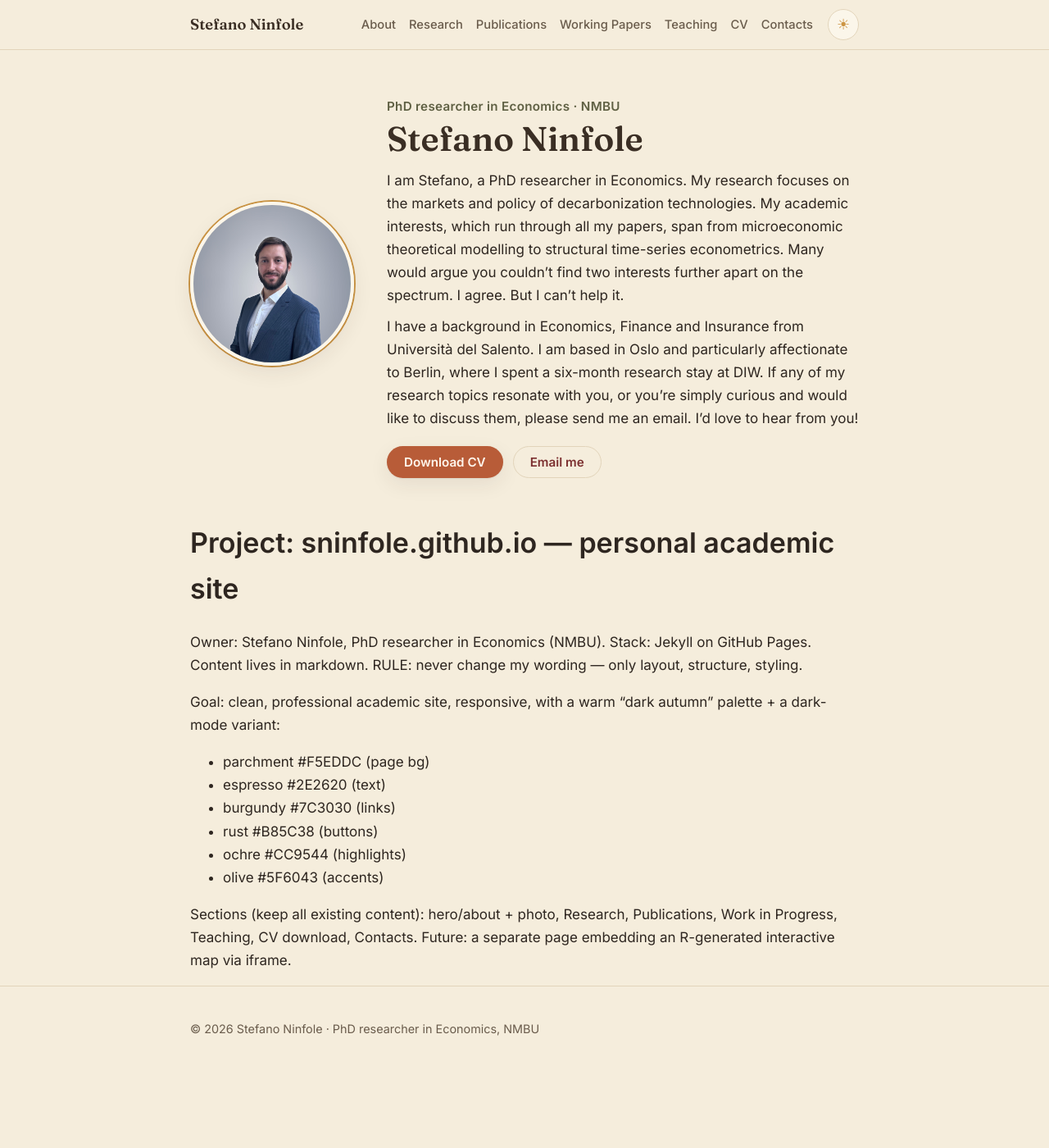
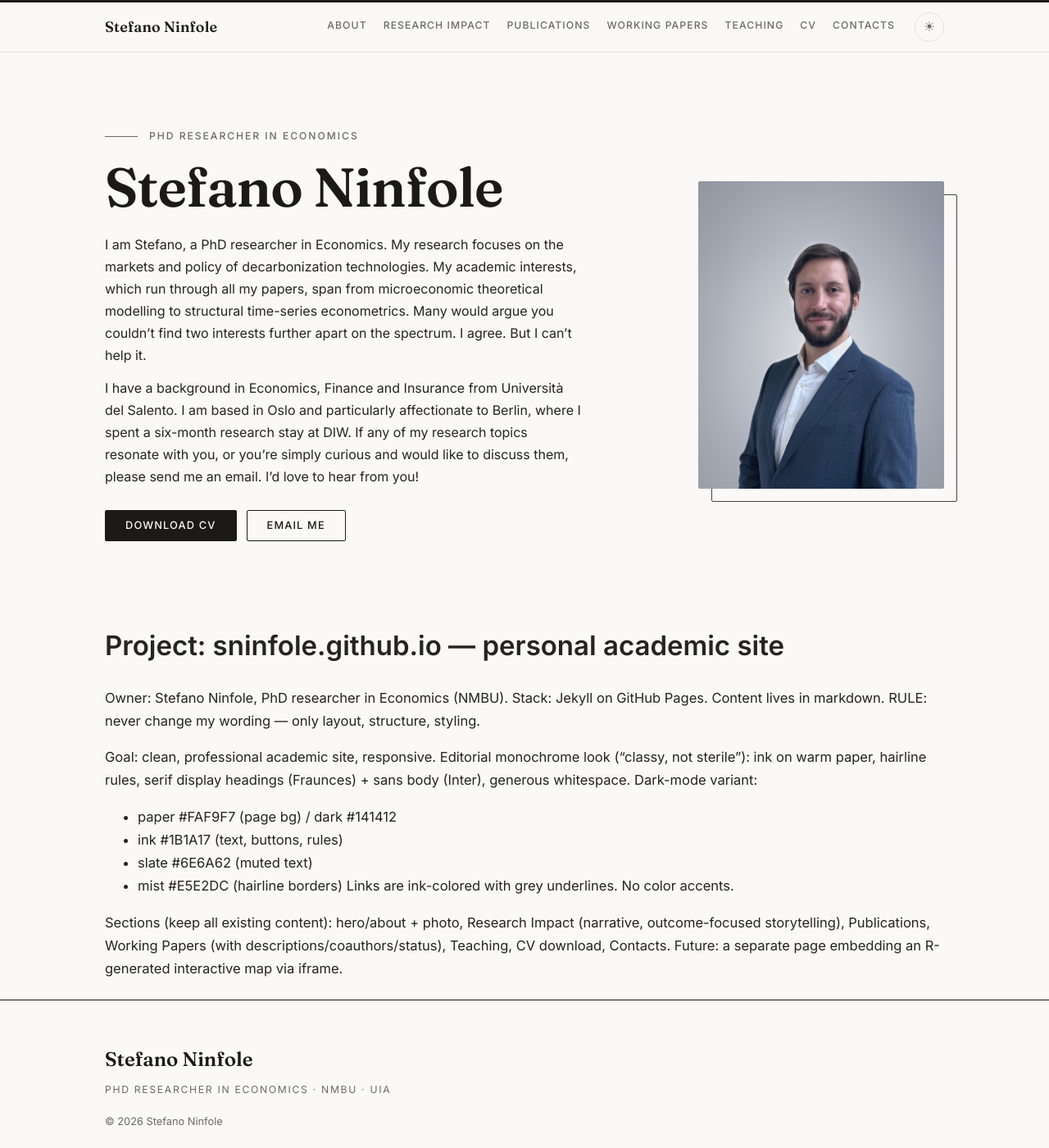
Before and after one commit to SNinfole/sninfole.github.io, a Jekyll site: the page built from CLAUDE.md, in a window 1280 px wide and 1400 px high. Shown: the whole window at 82% size. Built offline with Jekyll 4.4.1, drawn with Linux system fonts in a browser that asks for light colours; our own code applies the rules of GitHub Pages for plain Markdown files.

Commit message:
Redesign as editorial monochrome, rewrite Research section as Research Impact
- New look: ink-on-paper monochrome, masthead rule, asymmetric hero with
  framed rectangular portrait, two-column editorial section grid,
  serif/sans typographic system, editorial footer, gentle scroll reveal
- Research -> Research Impact: narrative, outcome-focused text; project
  link now points to nva.sikt.no; publication story on coordination and
  uncertainty in the CO2 storage market
- Content edits: hero tagline without NMBU; footer credits NMBU and UiA
- CLAUDE.md updated to describe the monochrome design direction

Co-Authored-By: Claude Opus 4.8 <noreply@anthropic.com>

```diff
--- a/CLAUDE.md
+++ b/CLAUDE.md
@@ -3,15 +3,16 @@ Owner: Stefano Ninfole, PhD researcher in Economics (NMBU).
 Stack: Jekyll on GitHub Pages. Content lives in markdown.
 RULE: never change my wording — only layout, structure, styling.
 
-Goal: clean, professional academic site, responsive, with a warm "dark autumn"
-palette + a dark-mode variant:
-- parchment #F5EDDC (page bg)
-- espresso #2E2620 (text)
-- burgundy #7C3030 (links)
-- rust #B85C38 (buttons)
-- ochre #CC9544 (highlights)
-- olive #5F6043 (accents)
+Goal: clean, professional academic site, responsive. Editorial monochrome
+look ("classy, not sterile"): ink on warm paper, hairline rules, serif display
+headings (Fraunces) + sans body (Inter), generous whitespace. Dark-mode variant:
+- paper #FAF9F7 (page bg) / dark #141412
+- ink #1B1A17 (text, buttons, rules)
+- slate #6E6A62 (muted text)
+- mist #E5E2DC (hairline borders)
+Links are ink-colored with grey underlines. No color accents.
 
-Sections (keep all existing content): hero/about + photo, Research,
-Publications, Work in Progress, Teaching, CV download, Contacts.
+Sections (keep all existing content): hero/about + photo, Research Impact
+(narrative, outcome-focused storytelling), Publications, Working Papers
+(with descriptions/coauthors/status), Teaching, CV download, Contacts.
 Future: a separate page embedding an R-generated interactive map via iframe.
--- a/_config.yml
+++ b/_config.yml
@@ -5,7 +5,7 @@ description: |-
   I have a background in Economics, Finance and Insurance from Università del Salento. I am based in Oslo and particularly affectionate to Berlin, where I spent a six-month research stay at DIW. If any of my research topics resonate with you, or you're simply curious and would like to discuss them, please send me an email. I'd love to hear from you!
 name: "Stefano Ninfole"
 email: "stefano.ninfole@nmbu.no"
-tagline: "PhD researcher in Economics · NMBU"
+tagline: "PhD researcher in Economics"
 
 markdown: kramdown
 exclude:
--- a/_layouts/default.html
+++ b/_layouts/default.html
@@ -20,7 +20,7 @@
 
   <link rel="preconnect" href="https://fonts.googleapis.com">
   <link rel="preconnect" href="https://fonts.gstatic.com" crossorigin>
-  <link href="https://fonts.googleapis.com/css2?family=Fraunces:opsz,wght@9..144,400;9..144,500;9..144,600&family=Inter:wght@400;500;600&display=swap" rel="stylesheet">
+  <link href="https://fonts.googleapis.com/css2?family=Fraunces:ital,opsz,wght@0,9..144,400..600;1,9..144,400..600&family=Inter:wght@400;500;600&display=swap" rel="stylesheet">
 
   <link rel="stylesheet" href="{{ '/assets/css/main.css' | relative_url }}">
 </head>
@@ -32,7 +32,7 @@
       <a class="brand" href="{{ '/' | relative_url }}">{{ site.name }}</a>
       <nav class="site-nav" aria-label="Sections">
         <a href="#about">About</a>
-        <a href="#research">Research</a>
+        <a href="#research-impact">Research Impact</a>
         <a href="#publications">Publications</a>
         <a href="#working-papers">Working Papers</a>
         <a href="#teaching">Teaching</a>
@@ -69,21 +69,36 @@
   </main>
 
   <footer class="site-footer">
-    <div class="wrap">
-      <p>© {{ site.time | date: '%Y' }} {{ site.name }} · PhD researcher in Economics, NMBU</p>
+    <div class="wrap footer-inner">
+      <p class="footer-name">{{ site.name }}</p>
+      <p class="footer-role">PhD researcher in Economics · NMBU · UiA</p>
+      <p class="footer-copy">© {{ site.time | date: '%Y' }} {{ site.name }}</p>
     </div>
   </footer>
 
   <script>
     (function () {
       var btn = document.getElementById('theme-toggle');
-      if (!btn) return;
+      if (btn) {
         btn.addEventListener('click', function () {
           var current = document.documentElement.getAttribute('data-theme') === 'dark' ? 'dark' : 'light';
           var next = current === 'dark' ? 'light' : 'dark';
           document.documentElement.setAttribute('data-theme', next);
           try { localStorage.setItem('theme', next); } catch (e) {}
         });
+      }
+
+      /* Gentle scroll-reveal for sections (skipped if user prefers reduced motion) */
+      if (!window.matchMedia('(prefers-reduced-motion: reduce)').matches && 'IntersectionObserver' in window) {
+        var cards = document.querySelectorAll('.card');
+        cards.forEach(function (el) { el.classList.add('reveal'); });
+        var io = new IntersectionObserver(function (entries) {
+          entries.forEach(function (e) {
+            if (e.isIntersecting) { e.target.classList.add('is-visible'); io.unobserve(e.target); }
+          });
+        }, { threshold: 0.06 });
+        cards.forEach(function (el) { io.observe(el); });
+      }
     })();
   </script>
 </body>
--- a/assets/css/main.css
+++ b/assets/css/main.css
@@ -1,54 +1,47 @@
 /* =========================================================
    Stefano Ninfole — personal academic site
-   "Dark autumn" palette with a light + dark variant.
+   Editorial monochrome. Asymmetric hero, numbered sections
+   on a two-column editorial grid, ink-on-paper typography.
    ========================================================= */
 
 :root {
-  /* Brand palette */
-  --parchment: #F5EDDC;
-  --espresso:  #2E2620;
-  --burgundy:  #7C3030;
-  --rust:      #B85C38;
-  --ochre:     #CC9544;
-  --olive:     #5F6043;
+  /* Ink & paper palette */
+  --paper:      #FAF9F7;   /* warm off-white, not sterile white */
+  --ink:        #1B1A17;   /* near-black, slightly warm */
+  --graphite:   #44413B;
+  --slate:      #6E6A62;
+  --mist:       #E5E2DC;
 
   /* Semantic tokens — light (default) */
-  --bg:          var(--parchment);
-  --surface:     #FBF6EA;
-  --surface-alt: #F0E6D2;
-  --border:      #E2D4BA;
-  --text:        var(--espresso);
-  --text-muted:  #6A5C4C;
-  --heading:     #3A2E24;
-  --link:        var(--burgundy);
-  --link-hover:  #9A4242;
-  --accent:      var(--olive);
-  --highlight:   var(--ochre);
-  --btn:         var(--rust);
-  --btn-text:    #FFF6EC;
-  --shadow:      0 1px 2px rgba(46, 38, 32, .06), 0 8px 24px rgba(46, 38, 32, .08);
+  --bg:           var(--paper);
+  --surface:      #FFFFFF;
+  --border:       var(--mist);
+  --border-ink:   var(--ink);
+  --text:         #26241F;
+  --text-muted:   var(--slate);
+  --heading:      var(--ink);
+  --link:         var(--ink);
+  --link-underline: #B9B4AA;
+  --btn:          var(--ink);
+  --btn-text:     var(--paper);
 
-  --maxw: 860px;
-  --radius: 14px;
+  --maxw: 1080px;
   --font-body: "Inter", system-ui, -apple-system, "Segoe UI", Roboto, sans-serif;
   --font-head: "Fraunces", Georgia, "Times New Roman", serif;
 }
 
 [data-theme="dark"] {
-  --bg:          #1C1712;
-  --surface:     #251E18;
-  --surface-alt: #2E2620;
-  --border:      #3A3026;
-  --text:        #ECE1CE;
-  --text-muted:  #B7A88F;
-  --heading:     #F1E6D2;
-  --link:        #E0A06A;       /* warmed rust/ochre for contrast */
-  --link-hover:  #EFB987;
-  --accent:      #9FA178;
-  --highlight:   var(--ochre);
-  --btn:         var(--rust);
-  --btn-text:    #FFF6EC;
-  --shadow:      0 1px 2px rgba(0, 0, 0, .3), 0 10px 28px rgba(0, 0, 0, .35);
+  --bg:           #141412;
+  --surface:      #1C1B19;
+  --border:       #2D2C28;
+  --border-ink:   #ECEAE4;
+  --text:         #DDDAD3;
+  --text-muted:   #97928A;
+  --heading:      #F1EFE9;
+  --link:         #F1EFE9;
+  --link-underline: #57544E;
+  --btn:          #ECEAE4;
+  --btn-text:     #161512;
 }
 
 * { box-sizing: border-box; }
@@ -60,185 +53,258 @@ body {
   background: var(--bg);
   color: var(--text);
   font-family: var(--font-body);
-  font-size: 17px;
-  line-height: 1.65;
+  font-size: 16.5px;
+  line-height: 1.7;
   -webkit-font-smoothing: antialiased;
   transition: background-color .25s ease, color .25s ease;
 }
 
-.wrap { max-width: var(--maxw); margin: 0 auto; padding: 0 22px; }
+::selection { background: var(--mist); color: var(--ink); }
+[data-theme="dark"] ::selection { background: #3A3833; color: #F1EFE9; }
 
-a { color: var(--link); text-decoration: none; }
-a:hover { color: var(--link-hover); text-decoration: underline; text-underline-offset: 3px; }
+.wrap { max-width: var(--maxw); margin: 0 auto; padding: 0 28px; }
+
+a {
+  color: var(--link);
+  text-decoration: underline;
+  text-decoration-color: var(--link-underline);
+  text-decoration-thickness: 1px;
+  text-underline-offset: 3px;
+  transition: text-decoration-color .15s ease, color .15s ease;
+}
+a:hover { text-decoration-color: var(--link); }
 
 img { max-width: 100%; height: auto; }
 
 .skip-link {
   position: absolute; left: -9999px; top: 0;
   background: var(--btn); color: var(--btn-text);
-  padding: 10px 16px; border-radius: 0 0 8px 0; z-index: 100;
+  padding: 10px 16px; z-index: 100; text-decoration: none;
 }
 .skip-link:focus { left: 0; }
 
-/* ---------- Header ---------- */
+/* ---------- Header (masthead) ---------- */
 .site-header {
   position: sticky; top: 0; z-index: 50;
-  background: color-mix(in srgb, var(--bg) 88%, transparent);
-  -webkit-backdrop-filter: blur(8px);
-  backdrop-filter: blur(8px);
+  background: color-mix(in srgb, var(--bg) 92%, transparent);
+  -webkit-backdrop-filter: blur(10px);
+  backdrop-filter: blur(10px);
+  border-top: 3px solid var(--border-ink);   /* masthead rule */
   border-bottom: 1px solid var(--border);
 }
 .header-inner {
-  display: flex; align-items: center; gap: 18px;
+  display: flex; align-items: center; gap: 24px;
   min-height: 60px;
 }
 .brand {
   font-family: var(--font-head);
-  font-weight: 600; font-size: 1.15rem;
+  font-weight: 600; font-size: 1.12rem;
   color: var(--heading);
+  text-decoration: none;
+  letter-spacing: .01em;
+  white-space: nowrap;
 }
-.brand:hover { text-decoration: none; color: var(--link); }
+.brand:hover { text-decoration: none; }
 .site-nav {
-  display: flex; gap: 6px 16px; flex-wrap: wrap;
-  margin-left: auto; font-size: .92rem;
+  display: flex; gap: 4px 20px; flex-wrap: wrap;
+  margin-left: auto;
+  font-size: .76rem;
+  letter-spacing: .09em;
+  text-transform: uppercase;
 }
-.site-nav a { color: var(--text-muted); font-weight: 500; }
-.site-nav a:hover { color: var(--link); text-decoration: none; }
+.site-nav a {
+  color: var(--text-muted); font-weight: 500;
+  text-decoration: none;
+  padding-bottom: 2px;
+  border-bottom: 1px solid transparent;
+}
+.site-nav a:hover { color: var(--heading); border-bottom-color: var(--heading); }
 
 .theme-toggle {
   flex: none;
-  width: 38px; height: 38px; border-radius: 50%;
+  width: 36px; height: 36px; border-radius: 50%;
   border: 1px solid var(--border);
-  background: var(--surface);
+  background: transparent;
   cursor: pointer; display: grid; place-items: center;
-  transition: border-color .2s ease, background .2s ease;
+  transition: border-color .2s ease;
 }
-.theme-toggle:hover { border-color: var(--highlight); }
+.theme-toggle:hover { border-color: var(--border-ink); }
 .theme-toggle__icon { width: 18px; height: 18px; display: block; position: relative; }
-/* Sun (shown in light mode) */
 .theme-toggle__icon::before {
   content: "☀"; position: absolute; inset: 0;
-  display: grid; place-items: center; font-size: 18px; line-height: 1;
-  color: var(--highlight);
+  display: grid; place-items: center; font-size: 16px; line-height: 1;
+  color: var(--text-muted);
 }
-/* Moon (shown in dark mode) */
-[data-theme="dark"] .theme-toggle__icon::before { content: "☾"; color: var(--highlight); }
+[data-theme="dark"] .theme-toggle__icon::before { content: "☾"; }
 
-/* ---------- Hero ---------- */
-.hero { padding: 56px 0 28px; }
+/* ---------- Hero: asymmetric, text left / framed portrait right ---------- */
+.hero { padding: 92px 0 76px; }
 .hero-inner {
   display: grid;
-  grid-template-columns: 200px 1fr;
-  gap: 40px; align-items: center;
+  grid-template-columns: minmax(0, 1fr) 300px;
+  gap: 72px;
+  align-items: center;
 }
+.hero-text  { grid-column: 1; grid-row: 1; }
+.hero-photo { grid-column: 2; grid-row: 1; position: relative; }
 .hero-photo img {
-  width: 200px; height: 200px; object-fit: cover;
-  border-radius: 50%;
-  border: 4px solid var(--surface);
-  box-shadow: var(--shadow), 0 0 0 2px var(--highlight);
+  display: block;
+  width: 100%; aspect-ratio: 4 / 5; object-fit: cover;
+  border-radius: 2px;
+  filter: grayscale(10%);
+}
+.hero-photo::after {           /* offset frame behind the portrait */
+  content: ""; position: absolute;
+  inset: 16px -16px -16px 16px;
+  border: 1px solid var(--border-ink);
+  border-radius: 2px;
+  z-index: -1;
+  opacity: .8;
 }
 .hero-eyebrow {
-  margin: 0 0 6px; color: var(--accent);
-  font-weight: 600; letter-spacing: .02em; font-size: .95rem;
+  margin: 0 0 18px;
+  color: var(--text-muted);
+  font-weight: 500;
+  font-size: .76rem;
+  letter-spacing: .16em;
+  text-transform: uppercase;
+}
+.hero-eyebrow::before {
+  content: ""; display: inline-block;
+  width: 40px; height: 1px;
+  background: currentColor;
+  margin-right: 14px;
+  vertical-align: middle;
 }
 .hero-name {
   font-family: var(--font-head);
-  margin: 0 0 14px; font-size: 2.6rem; line-height: 1.05;
+  margin: 0 0 22px;
+  font-size: clamp(2.8rem, 5.2vw, 4.3rem);
+  line-height: 1.02;
   color: var(--heading); font-weight: 600;
+  letter-spacing: -.015em;
 }
-.hero-bio { color: var(--text); }
-.hero-bio p { margin: 0 0 10px; }
-.hero-actions { margin-top: 20px; display: flex; gap: 12px; flex-wrap: wrap; }
+.hero-bio { color: var(--text); font-size: 1rem; max-width: 58ch; }
+.hero-bio p { margin: 0 0 12px; }
+.hero-actions { margin-top: 26px; display: flex; gap: 12px; flex-wrap: wrap; }
 
 /* ---------- Buttons ---------- */
 .btn {
   display: inline-block;
-  padding: 11px 20px; border-radius: 999px;
-  font-weight: 600; font-size: .95rem; line-height: 1;
-  border: 1px solid transparent; cursor: pointer;
-  transition: transform .12s ease, box-shadow .2s ease, background .2s ease, color .2s ease;
+  padding: 12px 24px;
+  border-radius: 2px;
+  font-weight: 500; font-size: .8rem; line-height: 1;
+  letter-spacing: .09em; text-transform: uppercase;
+  border: 1px solid var(--border-ink);
+  cursor: pointer;
+  text-decoration: none;
+  transition: background .18s ease, color .18s ease;
 }
-.btn:hover { text-decoration: none; transform: translateY(-1px); }
-.btn-primary { background: var(--btn); color: var(--btn-text); box-shadow: var(--shadow); }
-.btn-primary:hover { background: #a44f2e; color: var(--btn-text); }
-.btn-ghost { background: transparent; color: var(--link); border-color: var(--border); }
-.btn-ghost:hover { border-color: var(--highlight); color: var(--link-hover); }
+.btn:hover { text-decoration: none; }
+.btn-primary { background: var(--btn); color: var(--btn-text); }
+.btn-primary:hover { background: transparent; color: var(--heading); }
+.btn-ghost { background: transparent; color: var(--heading); }
+.btn-ghost:hover { background: var(--btn); color: var(--btn-text); }
 
-/* ---------- Content sections (cards) ---------- */
-main { padding: 18px 0 40px; }
+/* ---------- Sections: two-column editorial grid ---------- */
+main { padding: 0 0 40px; }
 
 .card {
-  background: var(--surface);
-  border: 1px solid var(--border);
-  border-radius: var(--radius);
-  box-shadow: var(--shadow);
-  padding: 26px 30px;
-  margin: 22px 0;
-  scroll-margin-top: 80px;
+  border-top: 1px solid var(--border);
+  padding: 64px 0 60px;
+  scroll-margin-top: 76px;
+  display: grid;
+  grid-template-columns: 250px minmax(0, 1fr);
+  column-gap: 64px;
+  align-items: start;
 }
 
-.card h1, .card h2 {
+.card > h1, .card > h2 {
+  grid-column: 1;
   font-family: var(--font-head);
   color: var(--heading);
-  margin: 0 0 14px;
+  margin: 0;
   font-weight: 600;
-  position: relative;
-  padding-bottom: 10px;
+  font-size: 1.45rem;
+  line-height: 1.25;
+  letter-spacing: -.005em;
 }
-.card h1 { font-size: 1.7rem; }
-.card h2 { font-size: 1.45rem; }
-.card h1::after, .card h2::after {
-  content: ""; position: absolute; left: 0; bottom: 0;
-  width: 56px; height: 3px; border-radius: 3px;
-  background: linear-gradient(90deg, var(--rust), var(--ochre));
+.card > h1::before, .card > h2::before {
+  content: "";
+  display: block;
+  border-top: 2px solid var(--border-ink);
+  width: 44px;
+  margin-bottom: 16px;
 }
-.card h3 { font-family: var(--font-head); color: var(--heading); font-size: 1.15rem; margin: 18px 0 8px; }
+.card > *:not(h1):not(h2) { grid-column: 2; }
 
-.card p { margin: 0 0 12px; }
+.card h3 {
+  font-family: var(--font-head);
+  color: var(--heading);
+  font-size: 1.22rem;
+  font-weight: 600;
+  margin: 26px 0 8px;
+  line-height: 1.35;
+}
+
+.card p { margin: 0 0 14px; }
 .card p:last-child { margin-bottom: 0; }
+.card > p:first-of-type { margin-top: -4px; }   /* align first line with heading */
 
-.card ul { margin: 8px 0 0; padding-left: 0; list-style: none; }
+.card ul { margin: 0; padding-left: 0; list-style: none; }
 .card ul li {
-  position: relative; padding: 8px 0 8px 22px;
-  border-bottom: 1px dashed var(--border);
+  position: relative; padding: 10px 0 10px 22px;
+  border-bottom: 1px solid var(--border);
 }
 .card ul li:last-child { border-bottom: 0; }
 .card ul li::before {
-  content: ""; position: absolute; left: 2px; top: 16px;
-  width: 8px; height: 8px; border-radius: 50%;
-  background: var(--accent);
+  content: ""; position: absolute; left: 1px; top: 19px;
+  width: 5px; height: 5px; border-radius: 50%;
+  background: var(--text-muted);
 }
 
 .card a { font-weight: 500; }
+.card strong a, .card a strong { font-weight: 600; }
+
+/* Publications: display the entry large, as a citation */
+#publications > p > a:only-child {
+  font-family: var(--font-head);
+  font-size: 1.3rem;
+  font-weight: 600;
+  line-height: 1.4;
+  letter-spacing: .01em;
+}
 
 /* ---------- Working Papers entries ---------- */
 #working-papers h3 {
-  margin-top: 26px;
-  padding-top: 22px;
-  border-top: 1px dashed var(--border);
+  margin-top: 34px;
+  padding-top: 30px;
+  border-top: 1px solid var(--border);
 }
 #working-papers h2 + h3 {       /* first paper: no divider above */
-  margin-top: 4px;
+  margin-top: -4px;
   padding-top: 0;
   border-top: 0;
 }
 .card .paper-authors {
-  margin: -4px 0 8px;
+  margin: 2px 0 10px;
   color: var(--text-muted);
+  font-family: var(--font-head);
   font-style: italic;
-  font-size: .95rem;
+  font-size: 1rem;
 }
 .card .paper-status {
   display: inline-block;
-  margin: 0 0 12px;
-  padding: 4px 12px;
-  border-radius: 999px;
-  font-size: .8rem;
+  margin: 2px 0 14px;
+  padding: 5px 12px;
+  border-radius: 2px;
+  font-size: .68rem;
   font-weight: 600;
-  letter-spacing: .01em;
+  letter-spacing: .12em;
+  text-transform: uppercase;
   color: var(--heading);
-  background: color-mix(in srgb, var(--ochre) 22%, transparent);
-  border: 1px solid color-mix(in srgb, var(--ochre) 55%, transparent);
+  background: transparent;
+  border: 1px solid var(--border-ink);
 }
 
 /* CV section emphasis */
@@ -246,20 +312,56 @@ main { padding: 18px 0 40px; }
 
 /* ---------- Footer ---------- */
 .site-footer {
-  border-top: 1px solid var(--border);
-  padding: 26px 0 40px;
+  border-top: 1px solid var(--border-ink);
+  padding: 52px 0 64px;
+  margin-top: 24px;
+}
+.footer-name {
+  font-family: var(--font-head);
+  font-size: 1.5rem;
+  font-weight: 600;
+  color: var(--heading);
+  margin: 0 0 6px;
+}
+.footer-role {
+  margin: 0 0 18px;
   color: var(--text-muted);
-  font-size: .9rem;
+  font-size: .76rem;
+  letter-spacing: .14em;
+  text-transform: uppercase;
+}
+.footer-copy {
+  margin: 0;
+  color: var(--text-muted);
+  font-size: .8rem;
 }
 
+/* ---------- Scroll reveal ---------- */
+.reveal { opacity: 0; transform: translateY(16px); transition: opacity .6s ease, transform .6s ease; }
+.reveal.is-visible { opacity: 1; transform: none; }
+
 /* ---------- Responsive ---------- */
+@media (max-width: 960px) {
+  .site-nav { display: none; }   /* below this, nav would wrap into rows */
+
+  .hero { padding: 56px 0 44px; }
+  .hero-inner { grid-template-columns: 1fr; gap: 40px; }
+  .hero-photo { grid-column: 1; grid-row: 1; max-width: 250px; }
+  .hero-text  { grid-column: 1; grid-row: 2; }
+
+  .card {
+    grid-template-columns: 1fr;
+    row-gap: 22px;
+    padding: 44px 0 40px;
+  }
+  .card > *:not(h1):not(h2) { grid-column: 1; }
+  .card > p:first-of-type { margin-top: 0; }
+}
+
 @media (max-width: 680px) {
   body { font-size: 16px; }
-  .site-nav { display: none; }
-  .hero { padding: 36px 0 18px; }
-  .hero-inner { grid-template-columns: 1fr; text-align: center; gap: 22px; }
-  .hero-photo img { width: 160px; height: 160px; }
-  .hero-actions { justify-content: center; }
-  .hero-name { font-size: 2.1rem; }
-  .card { padding: 22px; }
+  .hero-name { font-size: 2.5rem; }
+  .hero-photo { max-width: 210px; }
+  .hero-photo::after { inset: 12px -12px -12px 12px; }
+  .card { padding: 38px 0 34px; }
 }
```
Also changed, not shown: index.md (+7 -3 lines). Lines whose indentation alone changed are shown as unchanged.
